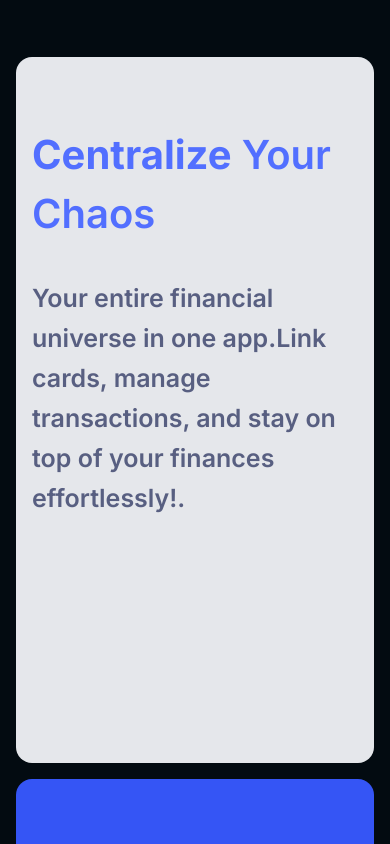
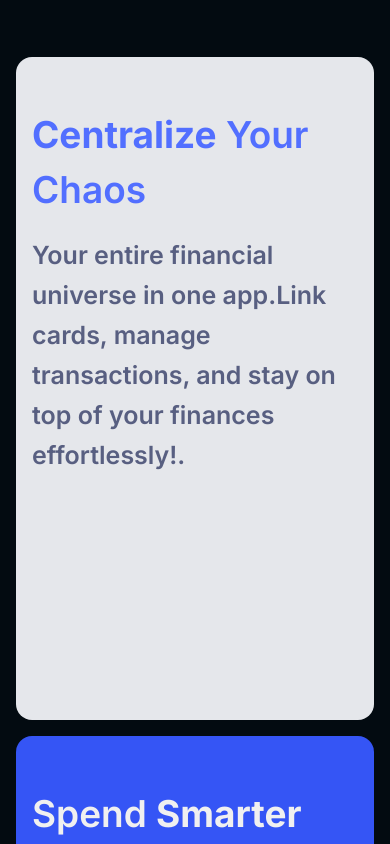
Before and after one commit to Ajiboye7/CardCircuit, a Next.js app: page / in a window 390 px wide. Shown: the part 780-1624 px from the top of the page. Built offline with nearby package versions, Linux system fonts and the light colour scheme.

Commit message:
'faetures'

```diff
--- a/app/globals.css
+++ b/app/globals.css
@@ -95,10 +95,10 @@ body {
 }
 
 .feature-title{
-  @apply 2xl:text-[70px] lg:text-[58px] 2xl:leading-[83.54px] lg:leading-[73.54px]  md:leading-[20.54px] sm:leading-[53.54px] xs:leading-[43.54px] leading-[33.54px] md:text-[40px] sm:text-[50px] xs:text-[50px] text-[40px] font-[600]
+  @apply 2xl:text-[70px] lg:text-[58px] 2xl:leading-[83.54px] lg:leading-[73.54px]  md:leading-[25.54px] sm:leading-[53.54px] xs:leading-[43.54px] leading-[25.54px] md:text-[40px] sm:text-[50px] xs:text-[50px] text-[37px] font-[600]
 }
 .feature-title-span{
-  @apply 2xl:text-[70px] lg:text-[58px] md:text-[40px] sm:text-[50px] xs:text-[50px] text-[40px] leading-[83.54px] font-[700]
+  @apply 2xl:text-[70px] lg:text-[58px] md:text-[40px] sm:text-[50px] xs:text-[50px] text-[37px] leading-[83.54px] font-[700]
 }
 .feature-body{
   @apply text-[25px] leading-[40px] font-[590]
--- a/components/Features.tsx
+++ b/components/Features.tsx
@@ -3,12 +3,12 @@ import CustomButton from "./CustomButton";
 import Image from "next/image";
 const Features = () => {
   return (
-    <div className="container  max-w-[1400px] mx-auto p-4 ">
-      <div className="grid grid-cols-1 md:grid-cols-2 gap-4">
+    <div className="container mx-auto p-4 ">
+      <div className="grid grid-cols-1 md:grid-cols-2 gap-4 justify-center items-center">
         <div className="card-one bg-gray-200 pr-4 pl-4 pt-4 rounded-2xl sm:rounded-borderCurve relative group overflow-hidden ">
           <div className="card-content flex flex-col">
-            <p className="text-cardOneText mb-10 feature-title mt-10 ">
-              <span className="feature-title-span">Centralize</span> Your Chaos
+            <p className="text-cardOneText feature-title lg:my-[35px] mt-[20px] mb-[25px]">
+              <span className="feature-title-span">Centralize</span> Your <br/>Chaos
             </p>
             <p className="mt-2 feature-body text-GetStartedTextFont ">
               Your entire financial universe in one app.Link cards, manage
@@ -30,7 +30,7 @@ const Features = () => {
         <div className="card-two bg-buttonBlue pr-4 pl-4 pt-4 rounded-2xl sm:rounded-borderCurve group overflow-hidden ">
           <div className="card-content flex flex-col">
             <div></div>
-            <h2 className="text-fontColor feature-title mt-10 mb-10 ">
+            <h2 className="text-fontColor feature-title lg:my-[35px] mt-[20px] mb-[25px] ">
               Spend <span className="feature-title-span">Smarter</span><br className=" hidden md:block"/> with CardCircuit
             </h2>
             <p className="text-fontColor mt-2 feature-body">
@@ -48,10 +48,10 @@ const Features = () => {
           </div>
         </div>
 
-        <div className="card-three bg-cardThreeBg pt-8  rounded-2xl sm:rounded-borderCurve md:col-span-2">
+        <div className="card-three] bg-cardThreeBg pt-8  rounded-2xl sm:rounded-borderCurve md:col-span-2">
           <div className="card-contents flex flex-col lg:flex-row items-center gap-3  pt-5 sm:px-10 sm:pt-10 ">
             <div className="card-content-left flex-1 w-full flex-wrap p-5">
-              <h2 className="text-fontColor md:mb-11 feature-title ">
+              <h2 className="text-fontColor  feature-title ">
                 Swift Transfer, Instant <span className="feature-title-span">Control</span>
               </h2>
               <p className="text-fontColor feature-body mt-5 mb-5  ">
```
